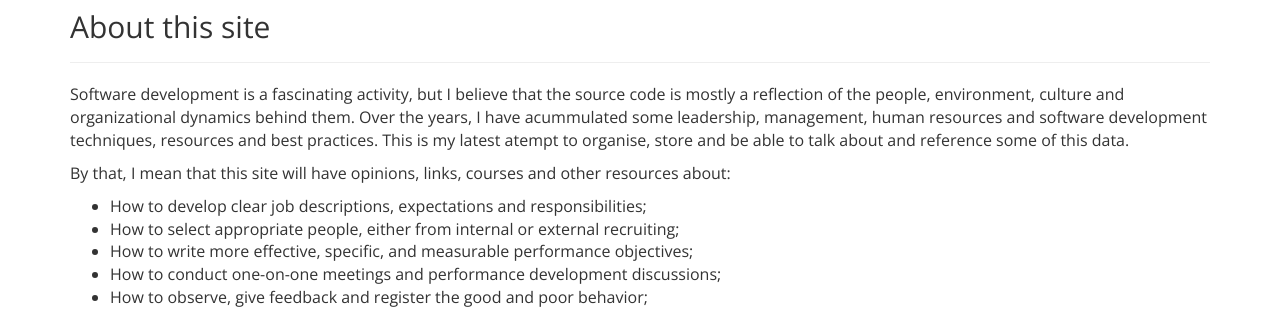
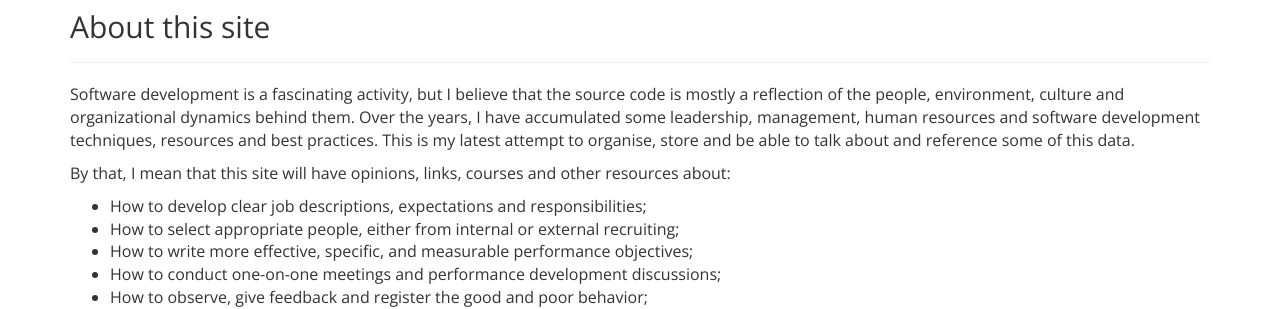
Before and after one commit to Hbas/hbas.github.io, a Jekyll site: the page built from index.html, in a window 1280 px wide. Shown: the part 372-681 px from the top of the page. Built offline with Jekyll 4.4.1, drawn with Linux system fonts in a browser that asks for light colours; nearby versions of some CDN libraries.

Commit message:
Fixing typo

```diff
--- a/index.html
+++ b/index.html
@@ -10,8 +10,8 @@ layout: default
 </div>
 <p>
   Software development is a fascinating activity, but I believe that the source code is mostly a reflection of the people, environment, culture and organizational dynamics behind them.
-  Over the years, I have acummulated some leadership, management, human resources and software development techniques, resources and best practices.
-  This is my latest atempt to organise, store and be able to talk about and reference some of this data.
+  Over the years, I have accumulated some leadership, management, human resources and software development techniques, resources and best practices.
+  This is my latest attempt to organise, store and be able to talk about and reference some of this data.
 </p>
 <p>By that, I mean that this site will have opinions, links, courses and other resources about:</p>
 <ul>
```
